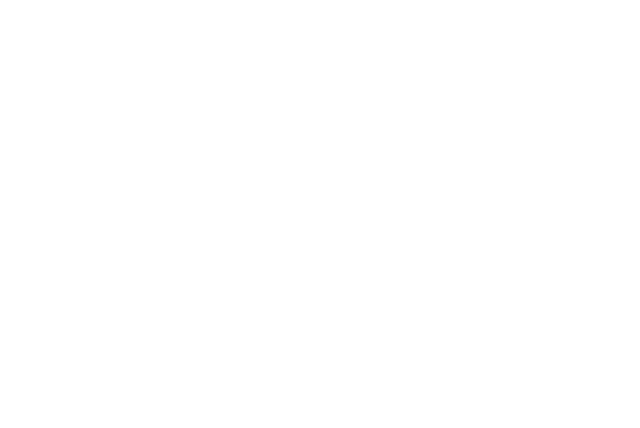
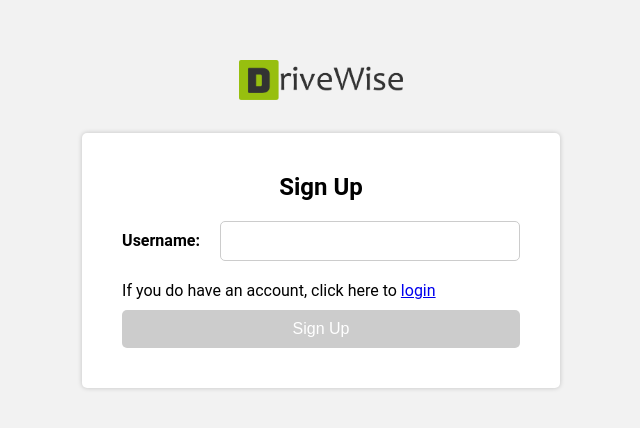
Before and after one commit to iamchristianani/drivewise-frontend, a React (Create React App) app: page /signup in a window 1280 px wide. Before the commit this address had no page. Shown: the part 140-568 px from the top of the page, without its empty margins (319-959 px from the left). Built offline with nearby package versions, Linux system fonts and the light colour scheme; no server answers.

Commit message:
add singup

```diff
--- a/src/App.js
+++ b/src/App.js
@@ -1,28 +1,55 @@
-import React from 'react';
-import { BrowserRouter as Router, Routes, Route } from 'react-router-dom';
+import React, { useEffect } from 'react';
+import { Routes, Route, Navigate } from 'react-router-dom';
 import './App.css';
-import RegisterWithUsername from './components/RegisterWithUsername';
+import { useDispatch, useSelector } from 'react-redux';
+import LoginWithUsername from './components/LoginWithUsername';
+import SignupWithUsername from './components/SignupWithUsername';
 import Home from './pages/Home';
 import ReservationForm from './pages/ReservationForm';
 import NewCar from './pages/NewCar';
 import Details from './pages/Details';
 import MyReservation from './pages/MyReservation';
 import DeleteCar from './pages/DeleteCar';
+import { loginByUsername } from './redux/loginByUsername';
 
 function App() {
+  const dispatch = useDispatch();
+  const { isLoading, username } = useSelector((state) => state.authentications);
+  const user = localStorage.getItem('username');
+
+  useEffect(() => {
+    const fetchUser = () => {
+      dispatch(loginByUsername(user));
+    };
+
+    fetchUser();
+  }, [dispatch, user, username]);
+
+  if (isLoading) {
+    return <div>Loading...</div>;
+  }
+
+  if (!username) {
+    return (
+      <Routes>
+        <Route path="*" element={<LoginWithUsername />} />
+        <Route path="/signup" element={<SignupWithUsername />} />
+      </Routes>
+    );
+  }
+
   return (
     <main className="App">
-      <Router>
       <Routes>
         <Route path="/" element={<Home />} />
-          <Route path="/login" element={<RegisterWithUsername />} />
+        <Route path="/login" element={<Navigate to="/" />} />
+        <Route path="/signup" element={<Navigate to="/" />} />
         <Route path="/reservation_form" element={<ReservationForm />} />
         <Route path="/my_reservations" element={<MyReservation />} />
         <Route path="/details/:carId" element={<Details />} />
         <Route path="/new_car" element={<NewCar />} />
         <Route path="/delete_car" element={<DeleteCar />} />
       </Routes>
-      </Router>
     </main>
   );
 }
--- a/src/components/RegisterWithUsername.js
+++ b/src/components/LoginWithUsername.js
@@ -1,10 +1,11 @@
 import React, { useState } from 'react';
 import { useDispatch } from 'react-redux';
-import { registerByUsername } from '../redux/registerByUSername';
+import { Link } from 'react-router-dom'; // Add this import
+import { loginByUsername } from '../redux/loginByUsername';
 import logo from '../images/drivewise_logo.png';
 import './style-components/registrations.css';
 
-const RegisterWithUsername = () => {
+const LoginWithUsername = () => {
   const dispatch = useDispatch();
 
   const [username, setUsername] = useState('');
@@ -13,7 +14,7 @@ const RegisterWithUsername = () => {
   const handleSubmit = async (e) => {
     e.preventDefault();
     try {
-      const response = dispatch(registerByUsername(username));
+      const response = dispatch(loginByUsername(username));
       console.log(response?.data);
       console.log(response?.accessToken);
       console.log(JSON.stringify(response));
@@ -22,7 +23,7 @@ const RegisterWithUsername = () => {
       if (!err?.response) {
         setErrMsg('No Server Response');
       } else {
-        setErrMsg('Registration Failed');
+        setErrMsg('Login Failed');
       }
     }
   };
@@ -37,7 +38,11 @@ const RegisterWithUsername = () => {
           {errMsg}
         </p>
         <h1>Login</h1>
-        <form className="login-form" onSubmit={handleSubmit}>
+        <form
+          className="login-form
+"
+          onSubmit={handleSubmit}
+        >
           <label htmlFor="username">
             Username:
             <input
@@ -50,6 +55,13 @@ const RegisterWithUsername = () => {
               required
             />
           </label>
+          <p>
+            If you don&lsquo;t have an account, click here to
+            {' '}
+            <Link to="/signup" className="signup-link">Sign Up</Link>
+          </p>
+          {' '}
+          {/* Add this link */}
           <button className="login-button" type="submit" disabled={username === ''}>
             Login
           </button>
@@ -59,4 +71,4 @@ const RegisterWithUsername = () => {
   );
 };
 
-export default RegisterWithUsername;
+export default LoginWithUsername;
--- a/src/components/Navbar.js
+++ b/src/components/Navbar.js
@@ -13,6 +13,11 @@ const Navbar = () => {
 
   const handleClick = (index) => {
     setActiveItem(index);
+  };
+
+  const handleSignout = () => {
+    localStorage.removeItem('username');
+    window.location.href = window.location.origin;
   };
 
   const menuItems = [
@@ -41,6 +46,7 @@ const Navbar = () => {
           </li>
         ))}
       </ul>
+      <button type="button" onClick={handleSignout}>sign out</button>
     </nav>
   );
 };
--- /dev/null
+++ b/src/components/SignupWithUsername.js
@@ -0,0 +1,69 @@
+// SignupWithUsername.js
+import React, { useState } from 'react';
+import { useDispatch } from 'react-redux';
+import { Link } from 'react-router-dom';
+import { signupByUsername } from '../redux/loginByUsername';
+import logo from '../images/drivewise_logo.png';
+import './style-components/registrations.css';
+
+const SignupWithUsername = () => {
+  const dispatch = useDispatch();
+
+  const [username, setUsername] = useState('');
+  const [errMsg, setErrMsg] = useState('');
+
+  const handleSubmit = async (e) => {
+    e.preventDefault();
+    try {
+      const response = dispatch(signupByUsername(username));
+      console.log(response?.data);
+      console.log(response?.accessToken);
+      console.log(JSON.stringify(response));
+      setUsername('');
+    } catch (err) {
+      if (!err?.response) {
+        setErrMsg('No Server Response');
+      } else {
+        setErrMsg('Registration Failed');
+      }
+    }
+  };
+
+  return (
+    <div className="register-container">
+      <div className="register-logo-cont">
+        <img className="register-logo" src={logo} alt="logo" />
+      </div>
+      <section className="register">
+        <p data-testid="err-msg" className={errMsg ? 'errmsg' : 'offscreen'} aria-live="assertive">
+          {errMsg}
+        </p>
+        <h1>Sign Up</h1>
+        <form className="login-form" onSubmit={handleSubmit}>
+          <label htmlFor="username">
+            Username:
+            <input
+              type="text"
+              id="username"
+              autoComplete="off"
+              onChange={(e) => setUsername(e.target.value)}
+              value={username}
+              className="login-input"
+              required
+            />
+          </label>
+          <p>
+            If you do have an account, click here to
+            {' '}
+            <Link to="/login" className="login-link">login</Link>
+          </p>
+          <button className="login-button" type="submit" disabled={username === ''}>
+            Sign Up
+          </button>
+        </form>
+      </section>
+    </div>
+  );
+};
+
+export default SignupWithUsername;
--- a/src/components/style-components/navbar.css
+++ b/src/components/style-components/navbar.css
@@ -22,7 +22,7 @@ li {
   padding: 10px;
 }
 
-a {
+nav a {
   color: #000;
   text-decoration: none;
   display: block;
--- a/src/index.js
+++ b/src/index.js
@@ -2,6 +2,7 @@ import React from 'react';
 import ReactDOM from 'react-dom/client';
 import './index.css';
 import { Provider } from 'react-redux';
+import { BrowserRouter } from 'react-router-dom';
 import App from './App';
 import reportWebVitals from './reportWebVitals';
 import store from './redux/store';
@@ -10,7 +11,9 @@ const root = ReactDOM.createRoot(document.getElementById('root'));
 root.render(
   <React.StrictMode>
     <Provider store={store}>
-      <App />
+      <BrowserRouter>
+        <App />
+      </BrowserRouter>
     </Provider>
   </React.StrictMode>,
 );
--- a/src/redux/registerByUSername.js
+++ b/src/redux/loginByUsername.js
@@ -5,12 +5,12 @@ export const USER_STORAGE_KEY = 'user';
 
 const initialState = {
   username: null,
-  isLoading: false,
+  isLoading: true,
   isAuthenticated: false,
   error: null,
 };
 
-export const authSlice = createSlice({
+const authSlice = createSlice({
   name: 'auth',
   initialState,
   reducers: {
@@ -34,7 +34,7 @@ export const authSlice = createSlice({
   },
 });
 
-export const registerByUsername = (username) => async (dispatch) => {
+export const loginByUsername = (username) => async (dispatch) => {
   dispatch(authSlice.actions.dataRequest());
   try {
     const response = await fetch(`http://localhost:3001/api/v1/users/${username}`, {
@@ -55,4 +55,26 @@ export const registerByUsername = (username) => async (dispatch) => {
   }
 };
 
+export const signupByUsername = (username) => async (dispatch) => {
+  dispatch(authSlice.actions.dataRequest());
+  try {
+    const response = await fetch('http://localhost:3001/api/v1/users/signup', {
+      method: 'POST',
+      headers: {
+        'Content-Type': 'application/json',
+      },
+      body: JSON.stringify({ username }),
+    });
+
+    if (!response.ok) {
+      throw new Error('Signup Failed');
+    }
+
+    const data = await response.json();
+    dispatch(authSlice.actions.loginSuccess(data));
+  } catch (error) {
+    dispatch(authSlice.actions.authFailure(error.message));
+  }
+};
+
 export default authSlice.reducer;
--- a/src/redux/store.js
+++ b/src/redux/store.js
@@ -1,14 +1,14 @@
 import { configureStore, applyMiddleware } from '@reduxjs/toolkit';
 import thunk from 'redux-thunk';
-import authReducer from './authSlice';
 import carsReducer from './cars/cars';
 import detailsReducer from './cars/carDetails';
 import reservationsReducer from './reservations/reservations';
+import authSlice from './loginByUsername';
 
 const store = configureStore(
   {
     reducer: {
-      authentications: authReducer,
+      authentications: authSlice,
       cars: carsReducer,
       details: detailsReducer,
       reservations: reservationsReducer,
```
Also changed, not shown: 2 other files (tests, documents, lock files or other folders). Lines whose indentation alone changed are shown as unchanged.
